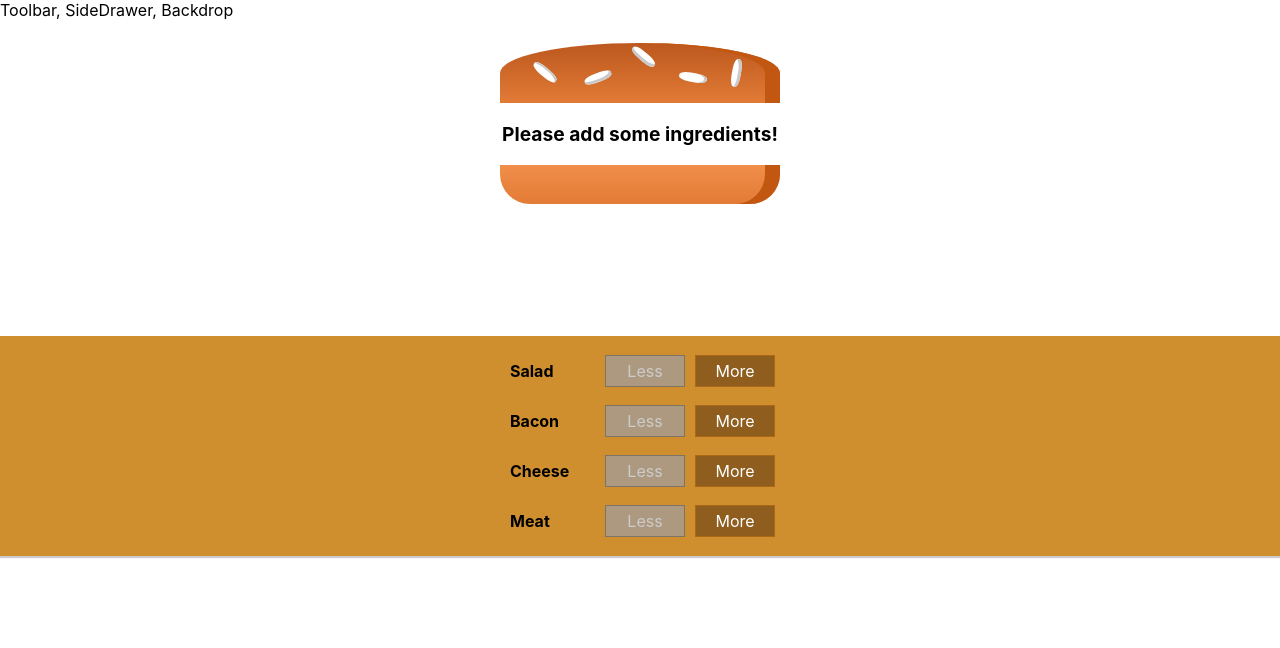
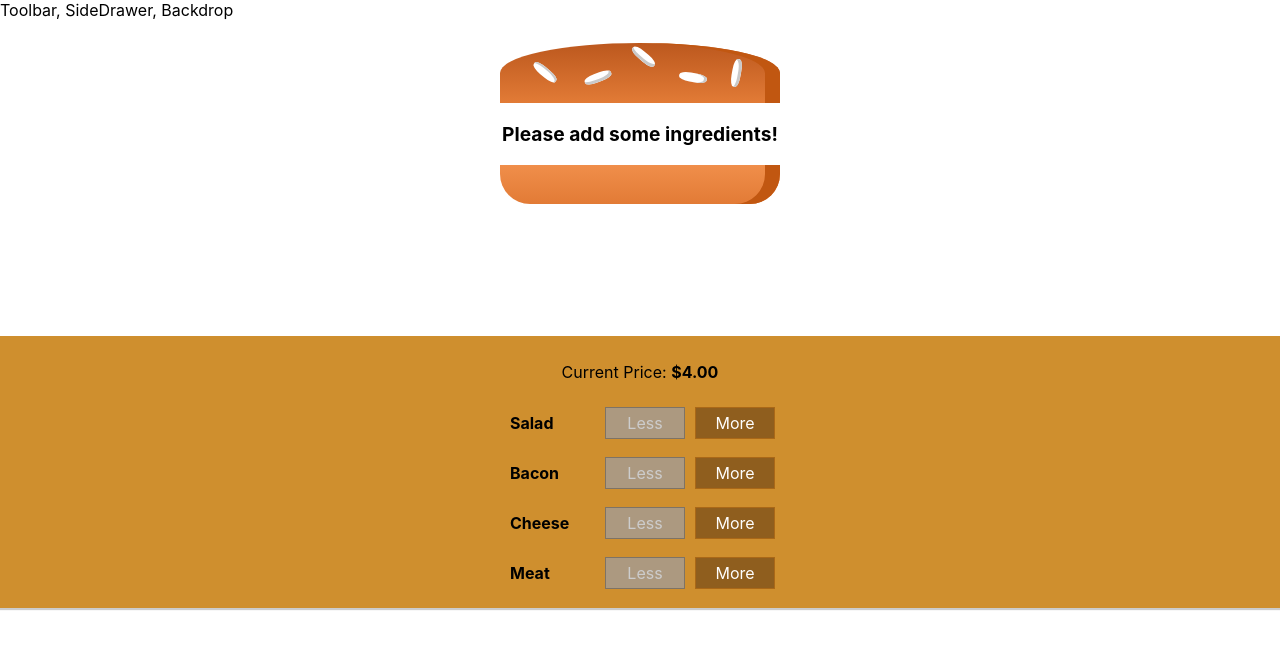
Before and after one commit to takuyaKIKUCHI99/the-burger-bilder, a React (Create React App) app: page / in a window 1280 px wide. Shown: the top 648 px of the page. Built offline with nearby package versions, Linux system fonts and the light colour scheme.

Commit message:
Display total price

```diff
--- a/src/components/Burger/BuildControls/BuildControls.js
+++ b/src/components/Burger/BuildControls/BuildControls.js
@@ -22,7 +22,12 @@ const BuildControls = (props) => {
       />
     ));
 
-  return <div className={styles.BuildControls}>{controls()}</div>;
+  return (
+    <div className={styles.BuildControls}>
+      <p>Current Price: <strong>${props.totalPrice.toFixed(2)}</strong></p>
+      {controls()}
+    </div>
+  );
 };
 
 export default BuildControls;
--- a/src/containers/BurgerBuilder/BurgerBuilder.js
+++ b/src/containers/BurgerBuilder/BurgerBuilder.js
@@ -19,7 +19,7 @@ class BurgerBuilder extends Component {
       cheese: 0,
       meat: 0
     },
-    totalPrice: 0
+    totalPrice: 4.00
   };
 
   addIngredientHandler = (ingredient) => {
@@ -66,6 +66,7 @@ class BurgerBuilder extends Component {
           addIngredientHandler={this.addIngredientHandler}
           removeIngredientHandler={this.removeIngredientHandler}
           disabledIngredients={disabledIngredients()}
+          totalPrice={this.state.totalPrice}
         />
       </Aux>
     );
```
